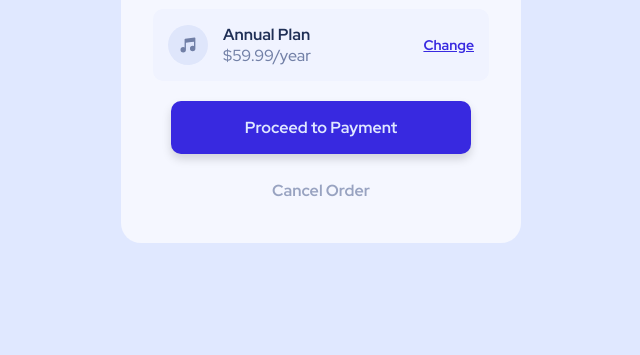
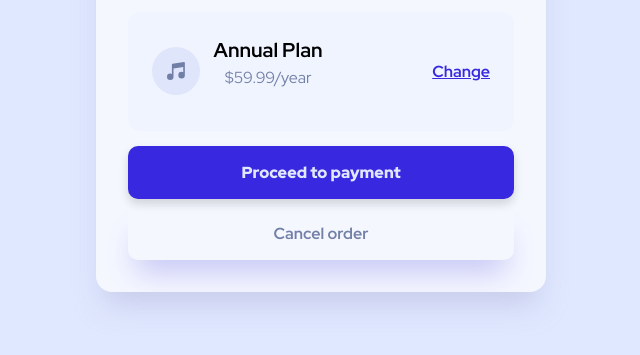
Before and after one commit to pcidro/ordersummarycomponent, a plain HTML site: page index.html in a window 1280 px wide. Shown: the part 445-800 px from the top of the page, without its empty margins (319-959 px from the left). Drawn offline with Linux system fonts and the light colour scheme; files whose address does not match are found by name.

Commit message:
corrections

```diff
--- a/index.html
+++ b/index.html
@@ -13,29 +13,36 @@
 </head>
 
 <body>
+  <main>
+    <div class="card-container">
+      <header class="card-header">
+        <img class="card-hero-img" src="./images/illustration-hero.svg" alt="woman dancing and listening to music" />
+      </header>
 
-  <div class="container">
-    <div class="card">
-      <img src="./images/illustration-hero.svg" alt="">
-      <div class="card-content">
-        <h1>Order Summary</h1>
-        <p>You can know listen to millions of songs, audiobooks, and podcasts on any device anywhere you like! </p>
-        <div class="plan-information">
-          <img src="./images/icon-music.svg" alt="Music Icon">
-          <div class="plan-details">
-            <h3>Annual Plan</h3>
-            <span>$59.99/year</span>
+      <div class="card-body">
+        <h3>Order Summary</h3>
+        <p>
+          You can now listen to millions of songs<br>, audiobooks, and podcasts on
+          any device anywhere you like!
+        </p>
+
+        <div class="plan">
+          <img src="./images/icon-music.svg" alt="A music icon">
+
+          <div class="plan-description">
+            <h2 class="plan-type">Annual Plan</h2>
+            <p class="plan-cost">$59.99/year</p>
           </div>
-          <a href="#" class="change-link">Change</a>
+
+          <a class="link-change" href="#">Change</a>
         </div>
-        <div class="buttons">
-          <a class="proceed-button" href="#">Proceed to Payment</a>
-          <a class="cancel-button" href="#">Cancel Order</a>
-        </div>
+
+        <footer>
+          <a class="proceed-btn" href="#">Proceed to payment</a>
+          <a class="cancel-btn" href="#">Cancel order</a>
+        </footer>
       </div>
     </div>
-  </div>
-
 </body>
 
 </html>
--- a/style/style.css
+++ b/style/style.css
@@ -5,8 +5,6 @@
   --Desaturatedblue: hsl(224, 23%, 55%);
   --Darkblue: hsl(223, 47%, 23%);
 }
-
-/* CSS RESET */
 
 * {
   padding: 0;
@@ -28,124 +26,99 @@ body {
 img {
   max-width: 100%;
   border-radius: 0.625rem;
-  display: block;
 }
 
-.container {
+main {
   display: flex;
+  justify-content: center;
   align-items: center;
-  justify-content: center;
   height: 100vh;
 }
 
-.card {
-  background: hsl(225, 100%, 98%);
-  max-width: 400px;
-  border-radius: 20px;
+.plan-type {
+  font-size: 1.25rem;
+  font-weight: 700;
 }
 
-.card-content {
-  padding: 1rem 2rem;
+.card-container {
+  background: var(--Verypaleblue);
+  width: 28.125rem;
+  border-radius: 1rem;
+  box-shadow: 0 1.25rem 1.875rem -0.5rem rgba(167, 168, 207, 0.43);
+  overflow: hidden;
 }
 
-.card-content h1 {
+.card-body h3 {
+  color: var(--Darkblue);
+  font-size: 2rem;
+  font-weight: 900;
+  margin-bottom: 15px;
+}
+
+.card-body {
+  color: var(--desaturated-blue);
+  font-size: 1.125rem;
+  padding: 2rem;
+  text-align: center;
+}
+
+.card-body p {
+  color: var(--Desaturatedblue);
+  font-size: 1rem;
   text-align: center;
   margin-bottom: 15px;
-  color: var(--Darkblue);
-  font-size: 1.8rem;
+}
+
+.plan {
+  background: hsl(225, 100%, 97%);
+  border-radius: 0.75rem;
+  font-size: 1rem;
+  display: flex;
+  justify-content: space-between;
+  align-items: center;
+  padding: 1.5rem;
+  margin-bottom: 15px;
+}
+
+.plan-description {
+  line-height: 1.75rem;
+  margin-right: 6rem;
+}
+
+.link-change {
+  color: var(--Brightblue);
   font-weight: bold;
 }
 
-.card-content p {
-  color: var(--Desaturatedblue);
-  text-align: center;
-  margin-bottom: 15px;
-  font-weight: 500;
+.proceed-btn {
+  display: block;
+  text-decoration: none;
+  background-color: var(--Brightblue);
+  padding: 1rem 0;
+  color: var(--Paleblue);
+  border-radius: 0.625rem;
+  box-shadow: 0px 5px 10px rgba(0, 0, 0, 0.15);
+  font-weight: 900;
+  margin-bottom: 0.5rem;
+  font-size: 1rem;
 }
 
-.plan-information {
-  display: flex;
-  align-items: center;
-  background: hsl(226, 100%, 97%);
-  padding: 15px;
-  max-width: 400px;
-  border-radius: 10px;
-  margin-bottom: 20px;
+.cancel-btn {
+  display: block;
+  text-decoration: none;
+  padding: 1rem 0;
+  color: var(--Desaturatedblue);
+  border-radius: 0.625rem;
+  box-shadow: 0 1.25rem 1.875rem -0.5rem rgb(197 198 245);
+  font-weight: 700;
+  font-size: 1rem;
 }
 
-.plan-information img {
-  width: 40px;
-  height: 40px;
-  margin-right: 15px;
-}
-
-.plan-details {
-  flex: 1;
-}
-
-.plan-details h3 {
-  font-size: 1rem;
-  color: var(--Darkblue);
-  font-weight: bold;
-}
-
-.plan-details span {
-  color: var(--Desaturatedblue);
-  text-align: center;
-  margin-bottom: 15px;
-  font-weight: 500;
-}
-
-.change-link {
-  color: var(--Brightblue);
-  font-weight: bold;
-  font-size: 0.875rem;
-}
-.change-link:hover {
-  color: rgb(107, 83, 194);
+.link-change:hover {
   text-decoration: none;
 }
 
-.buttons {
-  display: flex;
-  flex-direction: column;
-  align-items: center;
+.proceed-btn:hover,
+.link-change:hover {
+  opacity: 0.8;
 }
-
-.proceed-button {
-  display: inline-block;
-  background: var(--Brightblue);
-  width: 300px;
-  padding: 1rem;
-  border-radius: 10px;
-  color: var(--Paleblue);
-  text-decoration: none;
-  text-align: center;
-  font-weight: bold;
-  margin-bottom: 10px;
-  box-shadow: 0px 5px 10px rgba(0, 0, 0, 0.15);
-  transition: 0.3s;
-}
-
-.proceed-button:hover {
-  background: rgb(107, 83, 194);
-}
-
-.cancel-button {
-  display: inline-block;
-  width: 300px;
-  padding: 1rem;
-  border-radius: 10px;
-  color: var(--Desaturatedblue);
-  text-decoration: none;
-  text-align: center;
-  font-weight: bold;
-  margin-bottom: 10px;
-  opacity: 0.7;
-  transition: opacity 0.3s;
-}
-
-.cancel-button:hover {
-  color: black;
-  opacity: 1;
-}
```
Also changed, not shown: 1 other file.
